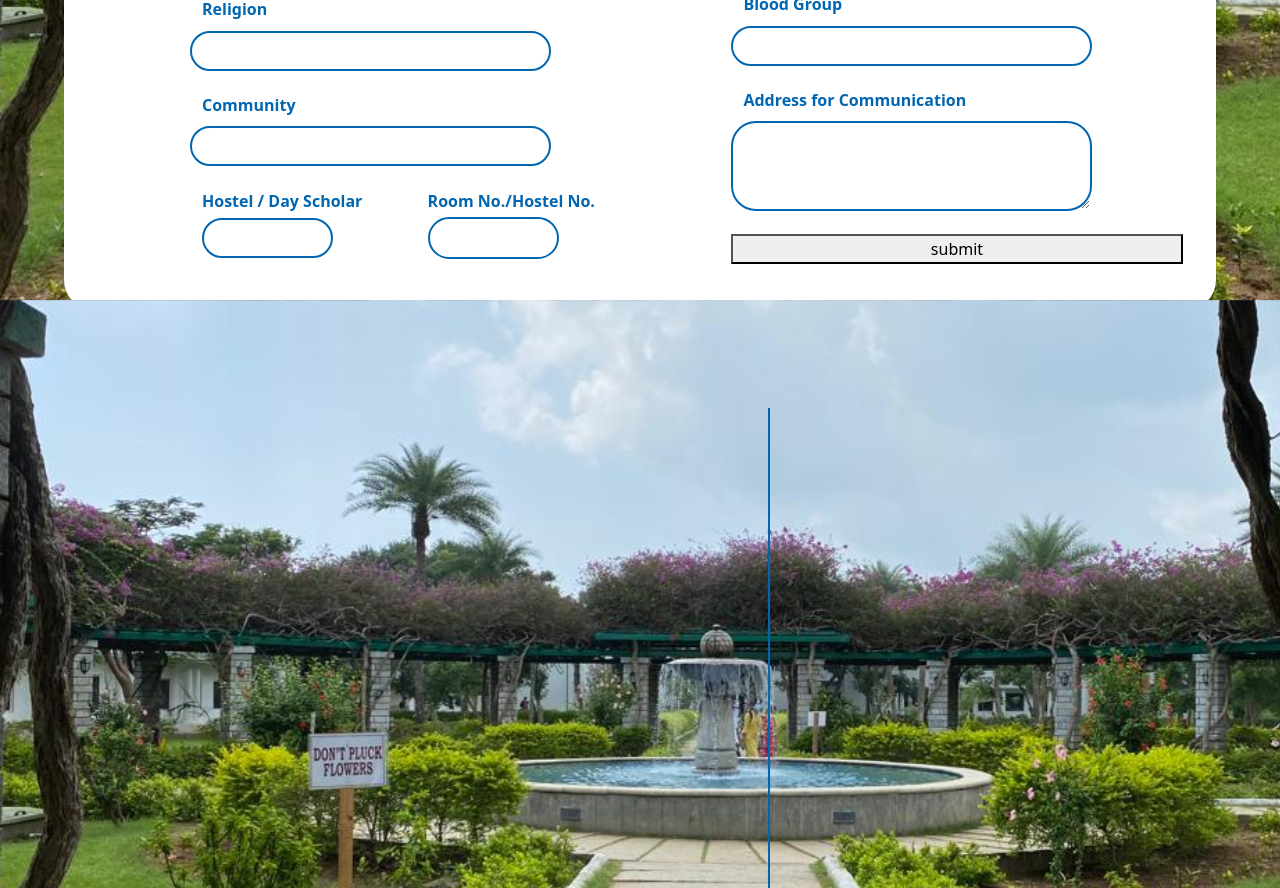
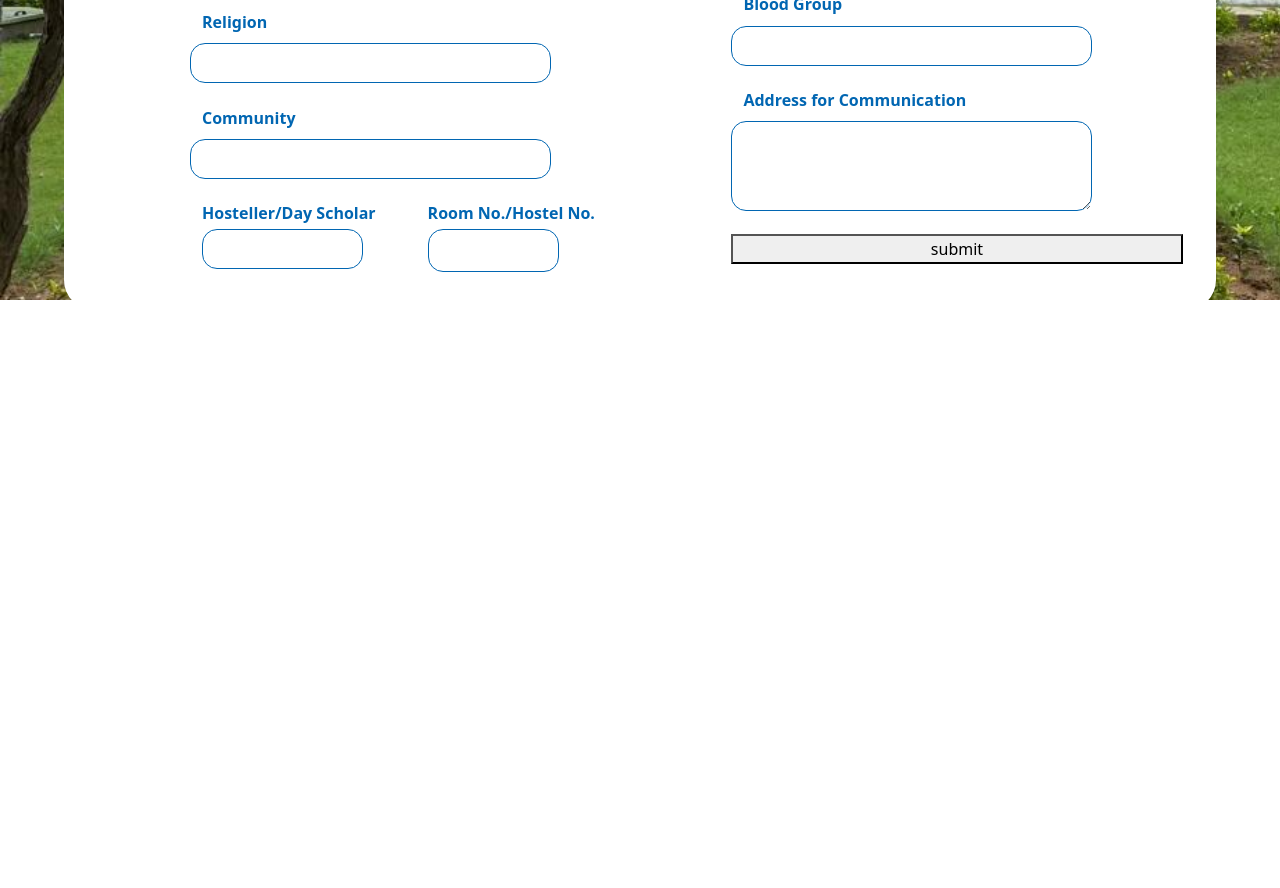
Before and after one commit to Mentor-Application/mentorClient, a Next.js app: page /student/1/Profile in a window 1280 px wide. Shown: the part 500-1388 px from the top of the page. After the commit the page ends 800 px from the top, so only its background shows below. Built offline with nearby package versions, Linux system fonts and the light colour scheme.

Commit message:
profile_page_styling

```diff
--- a/components/GoalsGrid.tsx
+++ b/components/GoalsGrid.tsx
@@ -3,6 +3,8 @@ import classes from "../styles/studentMainPage.module.css";
 import { useForm } from "react-hook-form";
 import { ApiService } from "../services/api.service"
 import { FontAwesomeIcon } from '@fortawesome/react-fontawesome'
+import { MdCheckCircle } from 'react-icons/md';
+import { faCheckCircle } from "@fortawesome/free-solid-svg-icons";
 
 const GoalsGrid = () => {
     const { register, handleSubmit, setValue, getValues } = useForm();
@@ -17,9 +19,10 @@ const GoalsGrid = () => {
          <div className={classes.forms}>
 
           <form onSubmit={handleSubmit(submitProfile)}
-          className="d-flex flex-row justify-content-around align-items-center">
+          className="d-flex flex-column justify-content-around align-items-center">
 
-         <table style={{marginTop:'20%'}} className={classes.table}>
+
+         <table style={{marginTop:'0%'}} className={classes.table}>
             <tr>
                 <th style={{width:'5%'}} className={classes.tablehead} >No.</th>
                 <th className={classes.tablehead} >Domain</th>
@@ -55,11 +58,9 @@ const GoalsGrid = () => {
 
            </tr>
          </table>
-
-            <div >
-              <button style= {{bottom:'0',right:'0'}} type="submit" >accept<FontAwesomeIcon icon="coffee" /></button>
-            </div>
-         {/* <button style={{float : 'right'}} type="submit">submit</button> */}
+        <div>
+         <button className={classes.icon} type="submit" ><FontAwesomeIcon style={{fontSize : '200%', color:'white'}} icon={faCheckCircle} /></button>
+       </div>
        </form>
        </div>
     )
--- a/components/ParentGuardian.tsx
+++ b/components/ParentGuardian.tsx
@@ -9,19 +9,20 @@ import Dropdown from 'react-bootstrap/Dropdown'
 
 export const ParentGuardian = () => {
 
+  let whiteBox = `${classes.forms}  d-flex justify-content-center col-xl-11`;
+
     return (
 
+        <div className={whiteBox}>
 
-
-        <div className={classes.forms}>
-
-          <form className="d-flex flex-row justify-content-around align-items-center">
-           <div className="d-flex flex-column col-lg-4">
+          <form style={{ marginLeft: "7%", overflowY: "scroll" }}
+          className="row d-flex justify-content-around">
+           <div className="d-flex flex-column col-lg-5 col-xl-5 col-md-10 col-sm-9 col-11">
                 <Row>
-                   <h3 style={{marginTop:'5%',marginBottom:'5%'}} className={classes.heading}>Parent</h3>
+                   <h3 style={{marginTop:'10%'}} className={classes.heading}>Parent</h3>
                 </Row>
 
-                <Row><label style={{marginTop:'0%'}} className={classes.label}>Name</label>
+                <Row><label style={{marginTop:'20px'}} className={classes.label}>Name</label>
                 <input style={{width:'80%'}} className={classes.box} type="text" ></input>
                 </Row>
 
@@ -31,15 +32,13 @@ export const ParentGuardian = () => {
                 </Row>
 
                 <Row>
-                <label style={{marginTop:'20%'}} className={classes.label}>Email ID</label>
+                <label  className={classes.label}>Email ID</label>
                 <input style={{width:'80%'}} className={classes.box} type="text" ></input>
                 </Row>
 
            </div>
 
-           <div className={classes.vl}></div>
-
-            <div className="d-flex flex-column col-lg-4">
+            <div className="d-flex flex-column col-lg-5 col-xl-5 col-md-10 col-sm-9 col-11">
                 <Row>
                    <h4 style={{marginTop:'10%'}} className={classes.heading}>Local Guardian(for hosteller)</h4>
                 </Row>
--- a/components/SchoolRecord.tsx
+++ b/components/SchoolRecord.tsx
@@ -21,9 +21,9 @@ const SchoolRecord = () => {
     };
 
     return (
-        <div className={classes.forms}>
+        <div style={{overflowX:'auto'}} className={classes.forms}>
 
-          <form onSubmit={handleSubmit(submitProfile)}
+          <form onSubmit={handleSubmit(submitProfile)} style={{overflowX:'auto'}}
           className="d-flex flex-row justify-content-around align-items-center">
 
 
--- a/components/StudentProfile.tsx
+++ b/components/StudentProfile.tsx
@@ -7,6 +7,7 @@ import Row from "react-bootstrap/Row";
 //import DropdownButton from 'react-bootstrap/DropdownButton';
 import Dropdown from "react-bootstrap/Dropdown";
 import { useForm } from "react-hook-form";
+import { ErrorMessage } from '@hookform/error-message';
 
 import { ApiService } from "../services/api.service";
 
@@ -14,7 +15,7 @@ import { ApiService } from "../services/api.service";
 // import Select from 'react-select';
 
 export const StudentProfile = () => {
-  const { register, handleSubmit, setValue, getValues } = useForm();
+  const { register, handleSubmit, setValue, getValues,setError,formState:{errors}} = useForm();
   const [isChecked, setIsChecked] = useState(true);
   const [branch, setBranch] = useState("");
 
@@ -45,11 +46,18 @@ export const StudentProfile = () => {
               Name
             </label>
             <input
-              {...register("studentName")}
+              {...register("studentName",{required:"Student Name Required"})}
               style={{ width: "80%" }}
               className={classes.box}
               type="text"
             ></input>
+            <ErrorMessage errors={errors} name="singleErrorInput" />
+
+            <ErrorMessage
+              errors={errors}
+              name="singleErrorInput"
+              render={({ message }) => <p>{message}</p>}
+            />
           </Row>
 
           <Row>
@@ -88,8 +96,8 @@ export const StudentProfile = () => {
                 style={{
                   color: "#0166b2",
                   backgroundColor: "white",
-                  border: "2.5px solid #0166b2",
-                  borderRadius: "25px",
+                  border: "1.5px solid #0166b2",
+                  borderRadius: "15px",
                   width: "80%",
                   height: "40px",
                 }}
@@ -206,7 +214,7 @@ export const StudentProfile = () => {
               <label className={classes.label}>Section</label>
               <input
                 {...register("section")}
-                style={{ width: "65%", height: "42.5px" }}
+                style={{ width: "75%", height: "42.5px" }}
                 className={classes.box}
                 type="text"
               ></input>
@@ -250,7 +258,27 @@ export const StudentProfile = () => {
           </Row>
           <Row>
             <Col>
-              <label style={{ marginBottom: "5px" }} className={classes.label}>
+
+            <label className={classes.label}>Hosteller/Day Scholar</label>
+              <input
+                {...register("mode")}
+                style={{
+                  color: "#0166b2",
+                  backgroundColor: "white",
+                  border: "1.5px solid #0166b2",
+                  borderRadius: "15px",
+                  width: "80%",
+                  height: "40px",
+                }}
+                list="mode"
+                type="text"
+              ></input>
+
+              <datalist id="mode">
+                <option value="Hosteller" />
+                <option value="Day Scholar" />
+              </datalist>
+              {/* <label style={{ marginBottom: "5px" }} className={classes.label}>
                 Hostel / Day Scholar
               </label>
               <Dropdown>
@@ -274,7 +302,7 @@ export const StudentProfile = () => {
                   <Dropdown.Item eventKey="choice-1">Hosteller</Dropdown.Item>
                   <Dropdown.Item eventKey="choice-2">Day Scholar</Dropdown.Item>
                 </Dropdown.Menu>
-              </Dropdown>{" "}
+              </Dropdown>{" "} */}
             </Col>
 
             <Col>
--- a/package.json
+++ b/package.json
@@ -12,6 +12,7 @@
     "@fortawesome/free-regular-svg-icons": "^5.15.4",
     "@fortawesome/free-solid-svg-icons": "^5.15.4",
     "@fortawesome/react-fontawesome": "^0.1.16",
+    "@hookform/error-message": "^2.0.0",
     "axios": "^0.24.0",
     "bootstrap": "^5.1.3",
     "classnames": "^2.3.1",
--- a/styles/studentMainPage.module.css
+++ b/styles/studentMainPage.module.css
@@ -39,8 +39,8 @@
   height: 40px;
   margin-bottom: 5%;
   background: #ffffff;
-  border-radius: 25px;
-  border: 2.5px solid #0166b2;
+  border-radius: 15px;
+  border: 1.5px solid #0166b2;
 }
 
 .dropdownbutton {
@@ -94,5 +94,13 @@
 }
 
 .inputbox:focus {
-  border: white;
+  outline: none !important;
 }
+
+.icon{
+  right: 10;
+  bottom: 0;
+  background-color:#0166b2;
+  border-radius: 15px;
+  border:none;
+}
```
Also changed, not shown: pages/student/[studentId]/MentorMeetingDetails.tsx (added, +11 -0 lines), 1 other file (tests, documents, lock files or other folders).
